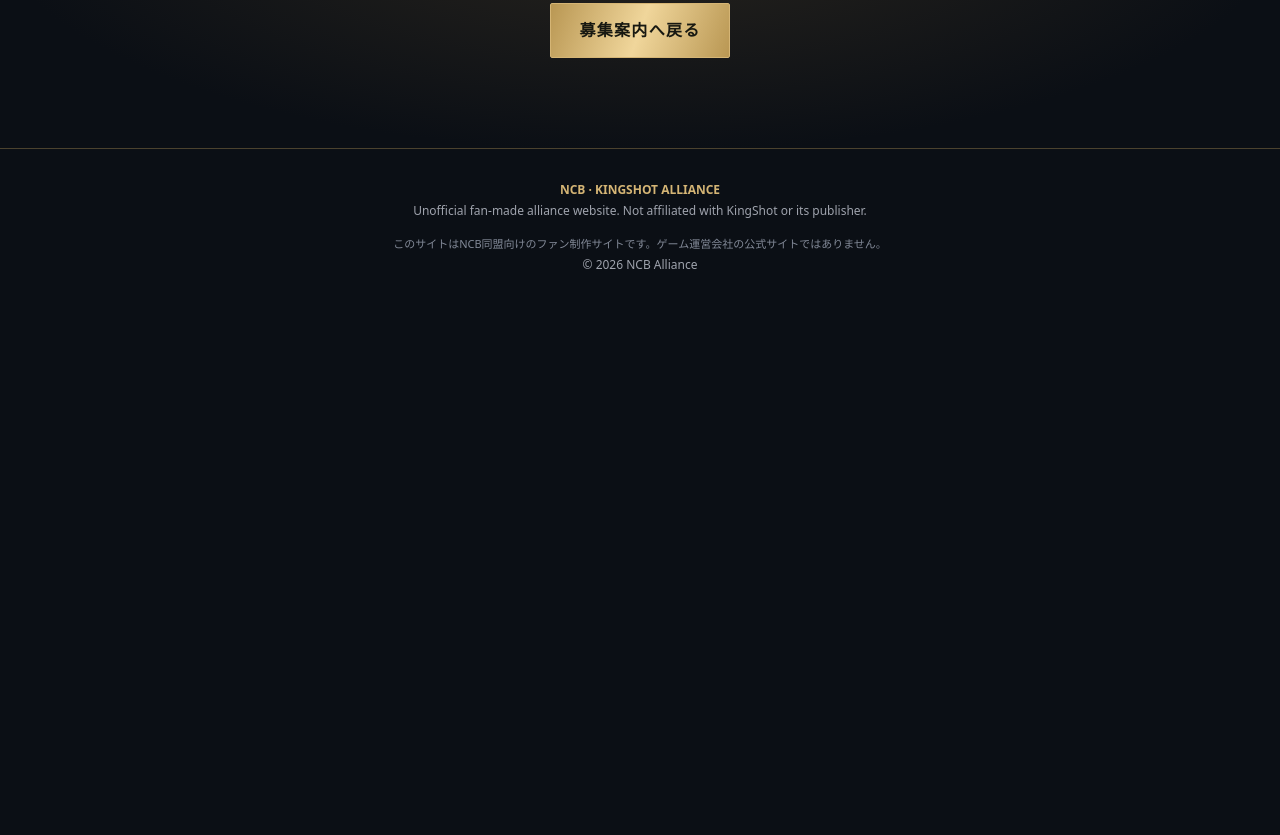
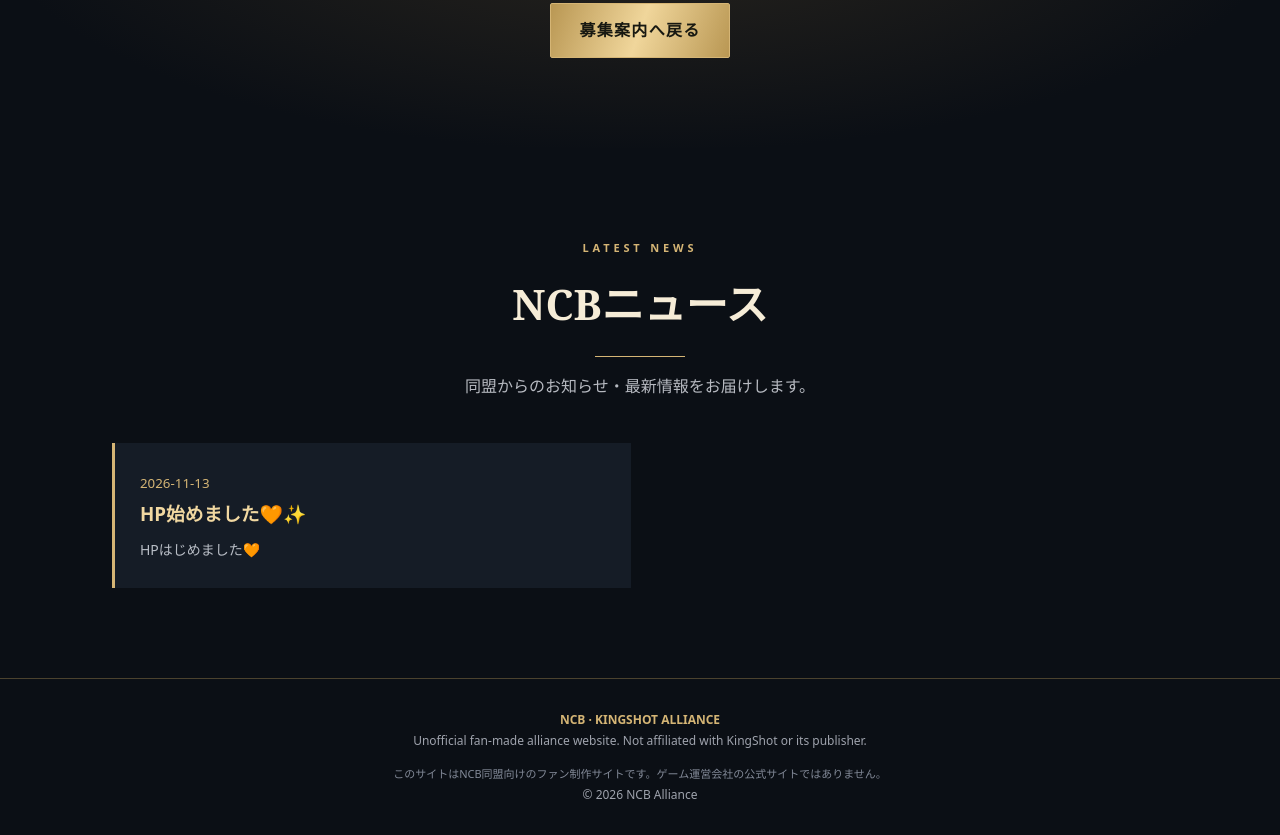
Before and after one commit to ncb1310/ncb1310.github.io, a plain HTML site: page index.html in a window 1280 px wide. Shown: the part 3960-4795 px from the top of the page. Before the commit the page ends 4265 px from the top, so only its background shows below. Drawn offline with Linux system fonts and the light colour scheme.

Commit message:
Display Pages CMS news automatically on NCB homepage

```diff
--- a/index.html
+++ b/index.html
@@ -18,5 +18,28 @@
 <section id="members" class="wrap"><div class="section-head"><div class="eyebrow">ALLIANCE ROSTER</div><h2>同盟メンバー</h2><div class="rule"></div><p class="lead">1310王国 · NCBの役職者紹介。ゲーム内の表示名をもとに掲載しています。</p></div><div class="roster"><article class="roster-card leader"><small>R5 · 盟主</small><strong>Lake West 天使様</strong></article><article class="roster-card"><small>R4 · 幹部</small><strong>黒猫さんᴺᶜᴮ</strong></article><article class="roster-card"><small>R4 · 幹部</small><strong>KUONN</strong></article><article class="roster-card"><small>R4 · 幹部</small><strong>えるちゃん</strong></article><article class="roster-card"><small>R4 · 幹部</small><strong>めめたんᴺᶜᴮ</strong></article><article class="roster-card"><small>R4 · 幹部</small><strong>あずき</strong></article><article class="roster-card"><small>R4 · 幹部</small><strong>GRASS 青豚ᴺᶜᴮ</strong></article><article class="roster-card"><small>R4 · 幹部</small><strong>ぬんころ</strong></article><article class="roster-card"><small>R4 · 幹部</small><strong>orionᴺᶜᴮ Love</strong></article><article class="roster-card"><small>R4 · 幹部</small><strong>とき猫ᴺᶜᴮ</strong></article><article class="roster-card"><small>R4 · 幹部</small><strong>しゃむべぇ</strong></article><article class="roster-card"><small>R4 · 幹部</small><strong>tama</strong></article><article class="roster-card"><small>R4 · 幹部</small><strong>今昔ノン・ダク・レイ物語</strong></article></div><p class="note">※ 名称・役職は提供されたスクリーンショット時点の情報です。公開前に掲載許可をご確認ください。</p></section>
 <section id="events" class="wrap"><div class="section-head"><div class="eyebrow">BATTLE & EVENTS</div><h2>イベント情報</h2><div class="rule"></div></div><div class="events"><article class="event"><h3>KvK 王城戦</h3><p>開催情報や公開可能な案内を掲載予定。詳細な作戦はゲーム内で共有します。</p></article><article class="event"><h3>聖剣争奪戦</h3><p>参加案内やイベント概要を掲載予定。非公開の編成・戦術は掲載しません。</p></article><article class="event"><h3>同盟活動</h3><p>日々の活動やイベント参加に関するお知らせをまとめます。</p></article><article class="event"><h3>ニュース</h3><p>募集状況やサイト更新情報などを順次お知らせします。</p></article></div></section>
 <section id="join" class="join"><div class="wrap"><div class="section-head"><div class="eyebrow">JOIN THE ALLIANCE</div><h2>NCBと共に戦おう</h2><div class="rule"></div><p class="lead">加入・移民の相談は、ゲーム内でNCBの担当者へ。<br>連絡方法と募集条件は確認でき次第、このページに掲載します。</p></div><a class="btn" href="#recruit">募集案内へ戻る</a></div></section>
+
+<section id="news" class="wrap"><div class="section-head"><div class="eyebrow">LATEST NEWS</div><h2>NCBニュース</h2><div class="rule"></div><p class="lead">同盟からのお知らせ・最新情報をお届けします。</p></div><div id="ncb-news-list" class="events"><p class="lead">ニュースを読み込み中...</p></div></section>
+<script>
+(function(){
+  const target=document.getElementById('ncb-news-list');
+  const base=new URL('./',location.href);
+  fetch(new URL('news.json',base),{cache:'no-store'}).then(function(r){if(!r.ok)throw new Error('HTTP '+r.status);return r.json()}).then(function(items){
+    target.replaceChildren();
+    if(!Array.isArray(items)||!items.length){target.textContent='現在、お知らせはありません。';return}
+    items.slice(0,12).forEach(function(item){
+      const article=document.createElement('article');article.className='event';
+      const date=document.createElement('small');date.textContent=item.date||'';date.style.color='#d5b575';
+      const title=document.createElement('h3');title.textContent=item.title||'お知らせ';
+      const body=document.createElement('p');body.textContent=item.body||'';body.style.whiteSpace='pre-wrap';
+      article.append(date,title,body);
+      if(item.image&&/^\/?[a-zA-Z0-9_./%-]+$/.test(item.image)&&!item.image.includes('..')){
+        const img=document.createElement('img');img.src=new URL(item.image.replace(/^\//,''),base).href;img.alt='';img.loading='lazy';img.style.cssText='width:100%;max-height:240px;object-fit:cover;margin-top:12px';article.append(img);
+      }
+      target.append(article);
+    });
+  }).catch(function(){target.textContent='ニュースを読み込めませんでした。しばらくしてから再読み込みしてください。'});
+})();
+</script>
 </main><footer><strong>NCB · KINGSHOT ALLIANCE</strong><div>Unofficial fan-made alliance website. Not affiliated with KingShot or its publisher.</div><div class="disclaimer">このサイトはNCB同盟向けのファン制作サイトです。ゲーム運営会社の公式サイトではありません。</div><div>© 2026 NCB Alliance</div></footer>
 </body></html>
```
